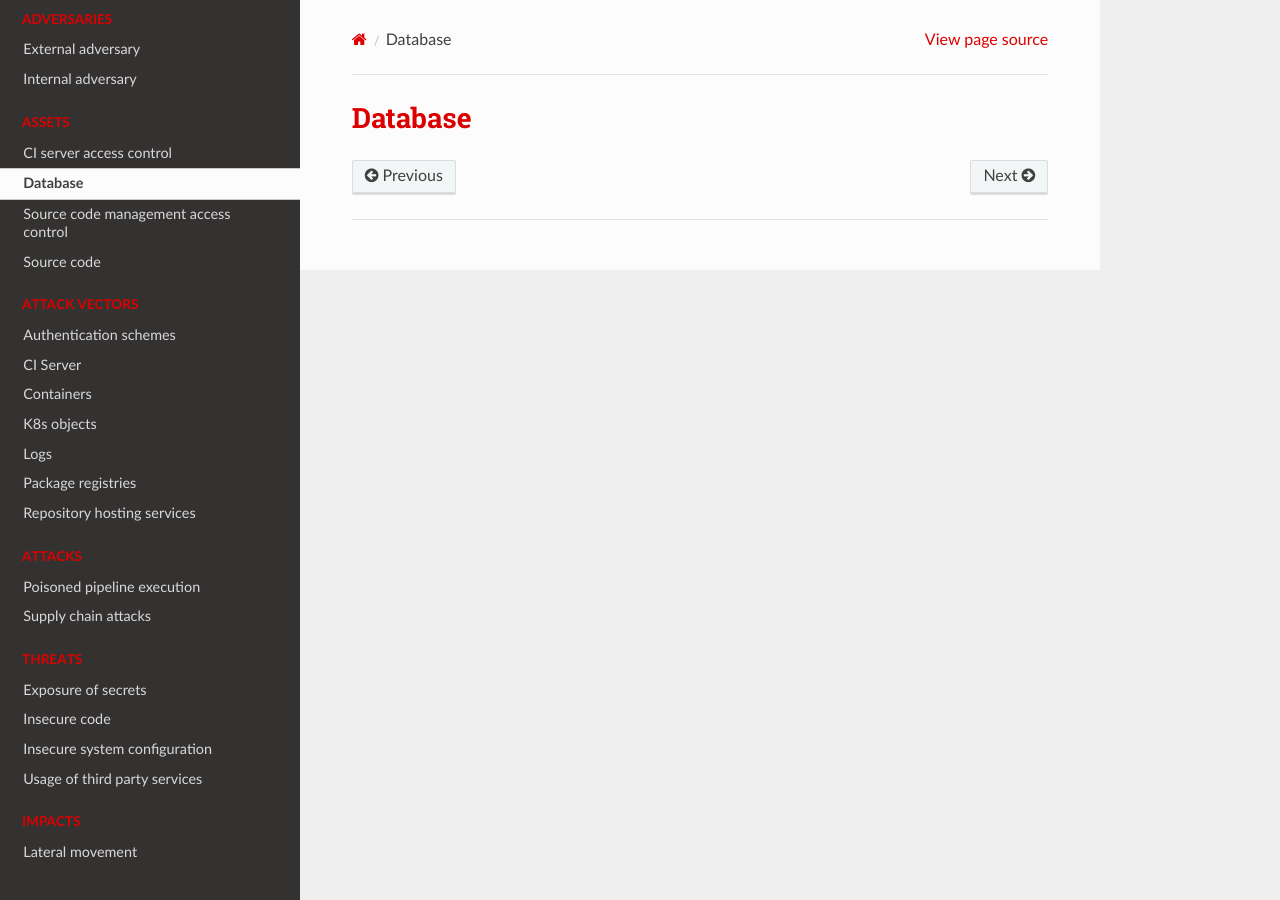
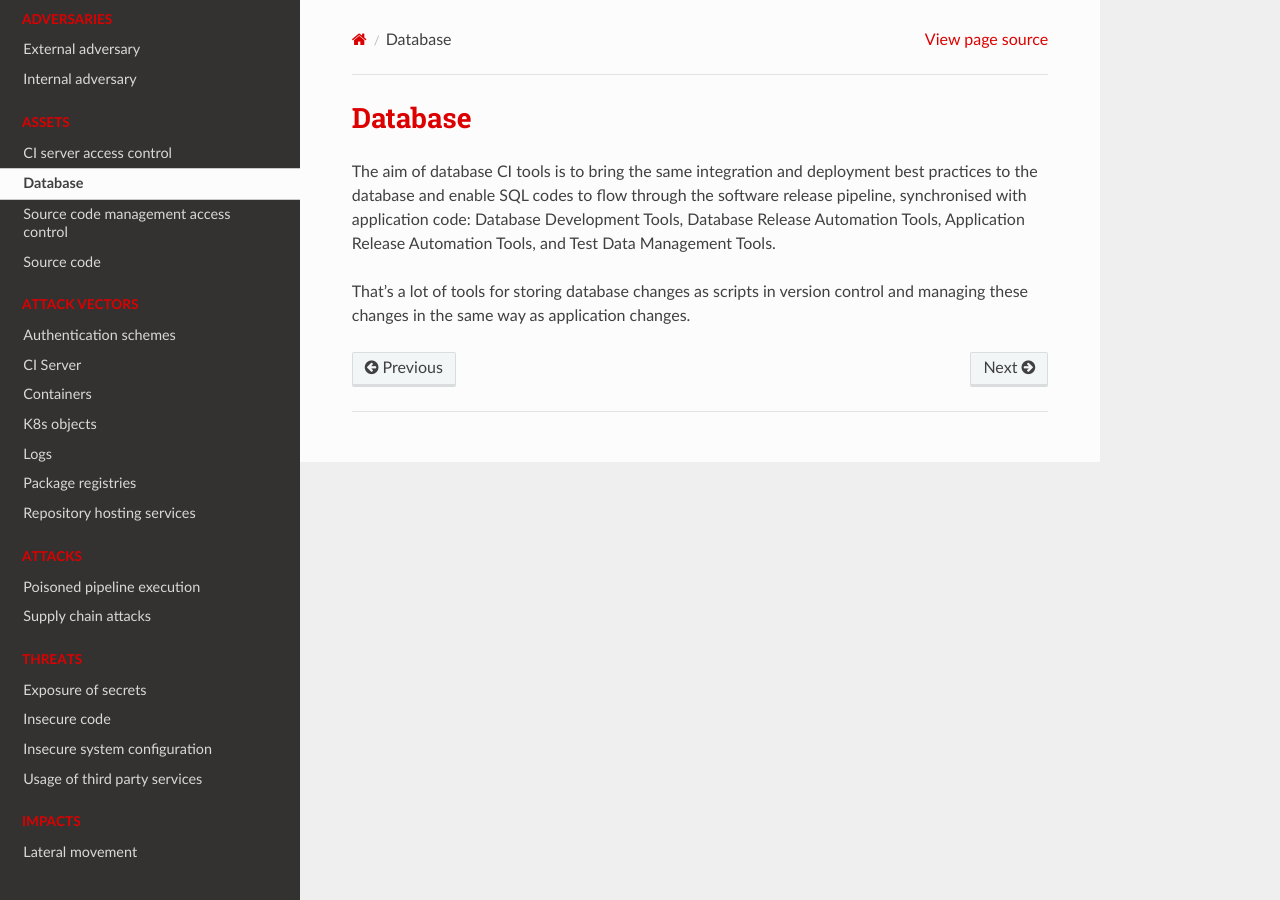
Before and after one commit to tymyrddin/green-cicd, a Sphinx documentation site: the page built from source/docs/assets/database.md, in a window 1280 px wide. Built offline with Sphinx 7.4.7 and the Read the Docs theme 2.0.0, drawn with Linux system fonts in a browser that asks for light colours.

Commit message:
Surface, vectors and threats

```diff
--- a/source/docs/assets/database.md
+++ b/source/docs/assets/database.md
@@ -1 +1,8 @@
 # Database
+
+The aim of database CI tools is to bring the same integration and deployment best practices to the database and enable
+SQL codes to flow through the software release pipeline, synchronised with application code: Database Development Tools,
+Database Release Automation Tools, Application Release Automation Tools, and Test Data Management Tools.
+
+That's a lot of tools for storing database changes as scripts in version control and managing these changes in the same
+way as application changes.
--- a/source/index.rst
+++ b/source/index.rst
@@ -14,7 +14,7 @@ Common problems:
 - Threat modelling is easy to do for simple, monolithic applications, less so when it is scaled up and migrated to the cloud, and an application team is responsible for full-stack management.
 - Entry points and trust boundaries might not be recognised, like publicly-exposed management planes, APIs and services.
 - An attacker that possesses a properly permissioned authentication token can threaten a cloud service provider’s publicly-exposed control plane.
-- Infrastructure as Code evolved to solve the problem of environment drift in the release pipeline.
+- Infrastructure as Code evolved to solve the problem of environment drift in the release pipeline, and can make the infrastructure configuration available to a CI/CD application pipeline.
 - The increasing consumption of secrets by CI/CD pipelines introduces complexities, making it difficult to store, transmit, and audit secrets securely.
 
 It is not so much that the type of attacks have changed, but the attack surface and number of planes and access points
```
